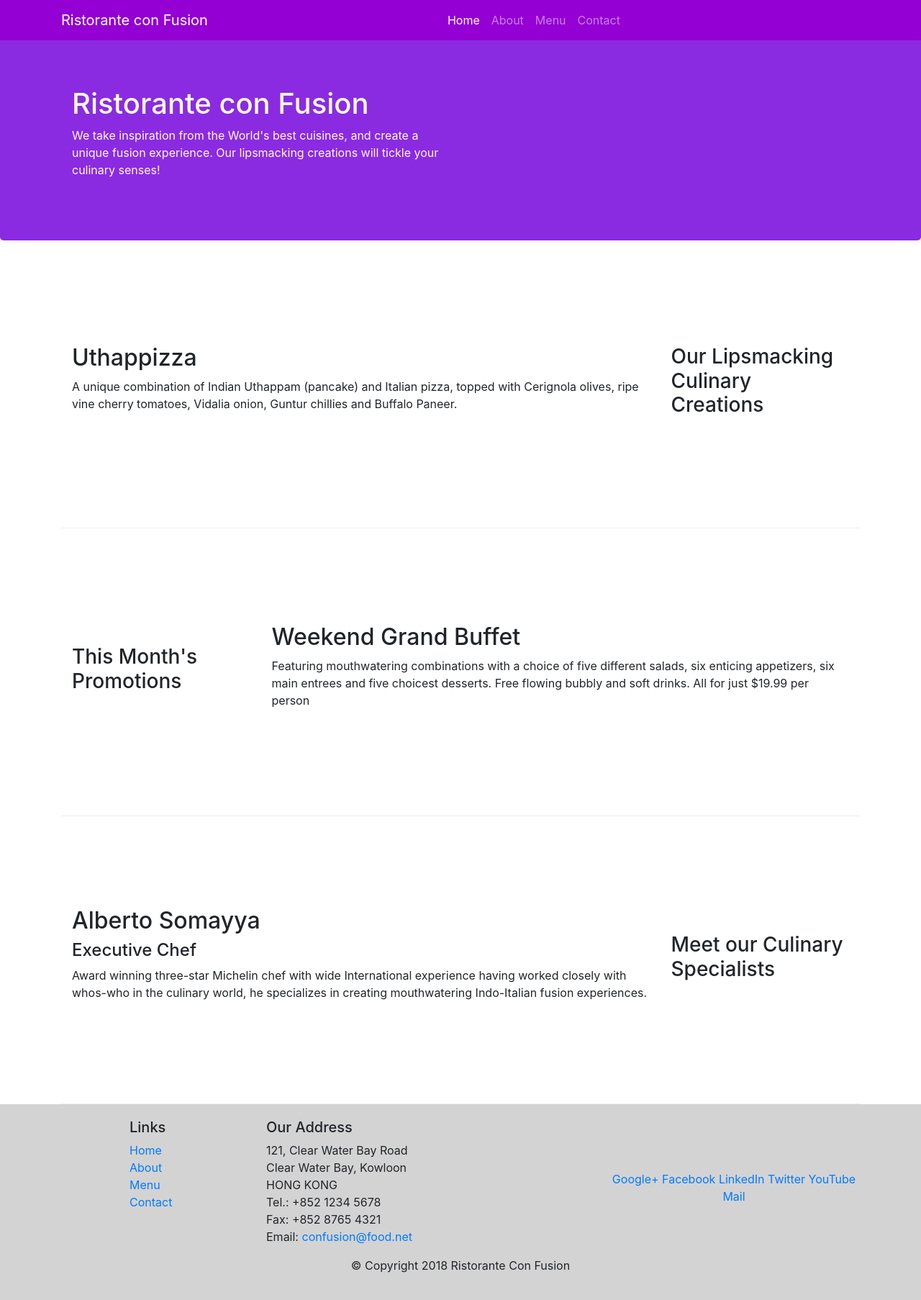
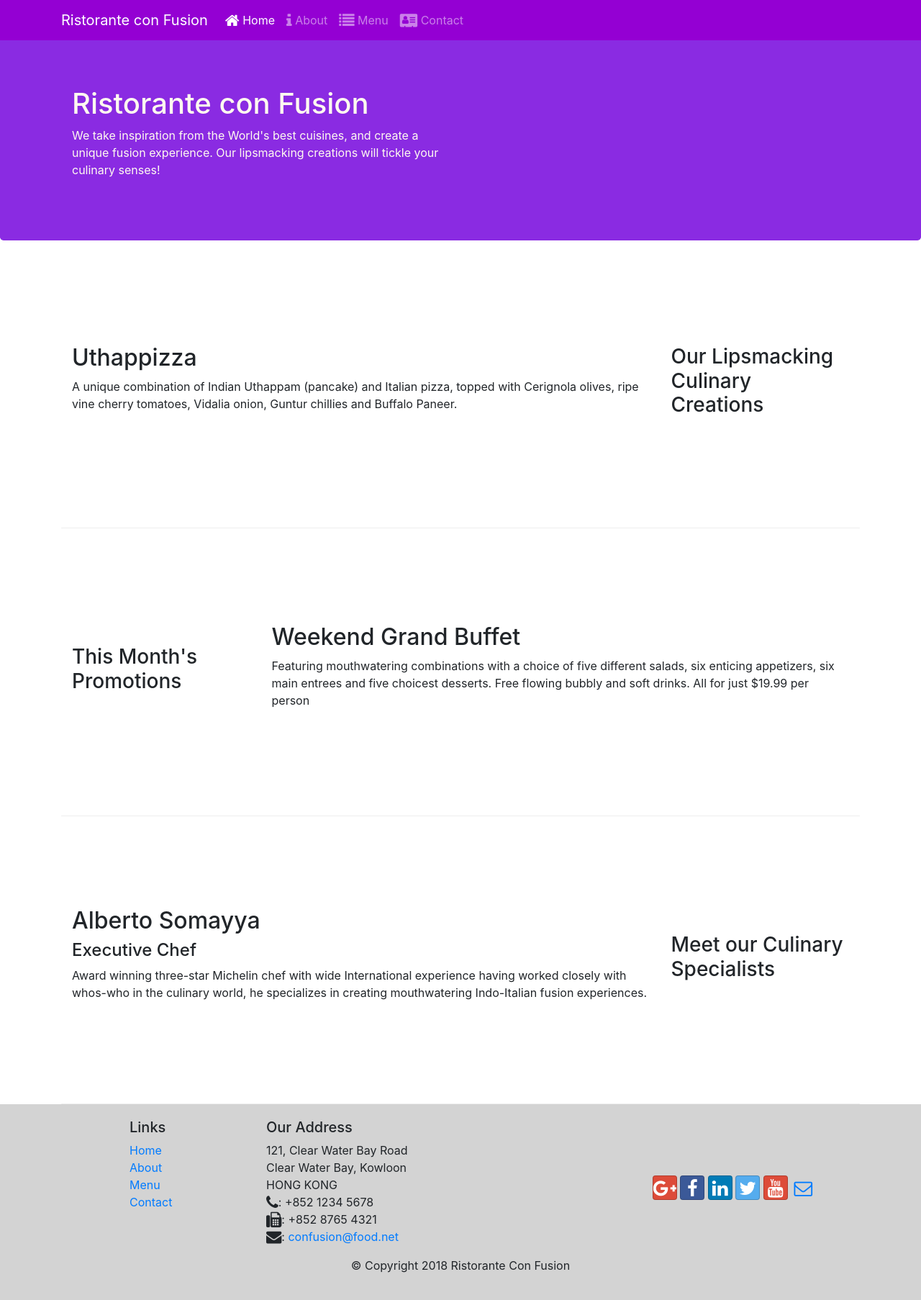
Before and after one commit to abhishekrathore7/Bootstrap-, a website: page index.html in a window 1280 px wide. Shown: the whole page at 72% size. Drawn offline with nearby package versions, Linux system fonts and the light colour scheme.

Commit message:
Icon fonts

```diff
--- a/index.html
+++ b/index.html
@@ -7,6 +7,8 @@
     <meta http-equiv="x-ua-compatible" content="ie=edge">
     <title>Ristorante Con Fusion</title>
     <link rel="stylesheet" href="node_modules/bootstrap/dist/css/bootstrap.min.css">
+    <link rel="stylesheet" href="node_modules/font-awesome/css/font-awesome.min.css">
+    <link rel="stylesheet" href="node_modules/bootstrap-social/bootstrap-social.css">
     <link rel="stylesheet" href="css/styles.css">
 </head>
 
@@ -18,12 +20,12 @@
               <span class="navbar-toggler-icon"></span>
             </button>
             <div class="collapse navbar-collapse" id="navbar">
-            <a class="navbar-brand mr-auto" href="#">Ristorante con Fusion</a>
+            <a class="navbar-brand " href="#">Ristorante con Fusion</a>
             <ul class="navbar-nav mr-auto">
-                <li class="nav-item active"><a class="nav-link" href="#">Home</a></li>
-                <li class="nav-item"><a class="nav-link" href="aboutus.html">About</a></li>
-                <li class="nav-item"><a class="nav-link" href="#">Menu</a></li>
-                <li class="nav-item"><a class="nav-link" href="#">Contact</a></li>
+                <li class="nav-item active"><a class="nav-link" href="#"><span class="fa fa-home fa-lg"></span> Home</a></li>            <!--Adding font-awesome icons------------->
+                <li class="nav-item"><a class="nav-link" href="aboutus.html"><span class="fa fa-info fa-lg"></span> About</a></li>       <!--Adding font-awesome icons------------->
+                <li class="nav-item"><a class="nav-link" href="#"><span class="fa fa-list fa-lg"></span> Menu</a></li>                   <!--Adding font-awesome icons------------->
+                <li class="nav-item"><a class="nav-link" href="#"><span class="fa fa-address-card fa-lg"></span> Contact</a></li>        <!--Adding font-awesome icons------------->
             </ul>
             </div>
         </div>
@@ -94,19 +96,19 @@
 		              121, Clear Water Bay Road<br>
 		              Clear Water Bay, Kowloon<br>
 		              HONG KONG<br>
-		              Tel.: +852 1234 5678<br>
-		              Fax: +852 8765 4321<br>
-		              Email: <a href="mailto:confusion@food.net">confusion@food.net</a>
+		              <i class="fa fa-phone fa-lg"></i>: +852 1234 5678<br>
+		              <i class="fa fa-fax fa-lg"></i>: +852 8765 4321<br>
+		              <i class="fa fa-envelope fa-lg"></i>: <a href="mailto:confusion@food.net">confusion@food.net</a>
 		           </address>
                 </div>
                 <div class="col-12 col-sm-4 align-self-center">
                     <div class="text-center">
-                        <a href="http://google.com/+">Google+</a>
-                        <a href="http://www.facebook.com/profile.php?id=">Facebook</a>
-                        <a href="http://www.linkedin.com/in/">LinkedIn</a>
-                        <a href="http://twitter.com/">Twitter</a>
-                        <a href="http://youtube.com/">YouTube</a>
-                        <a href="mailto:">Mail</a>
+                        <a class="btn btn-social-icon btn-google" href="http://google.com/+"> <i class="fa fa-google-plus fa-lg"></i> </a>
+                        <a class="btn btn-social-icon btn-facebook" href="http://www.facebook.com/profile.php?id="> <i class="fa fa-facebook fa-lg"></i> </a>
+                        <a class="btn btn-social-icon btn-linkedin" href="http://www.linkedin.com/in/"> <i class="fa fa-linkedin fa-lg"></i> </a>
+                        <a class="btn btn-social-icon btn-twitter" href="http://twitter.com/"> <i class="fa fa-twitter fa-lg"></i> </a>
+                        <a class="btn btn-social-icon btn-google" href="http://youtube.com/"> <i class="fa fa-youtube fa-lg"></i> </a>
+                        <a class="btn btn-social-icon" href="mailto:"> <i class="fa fa-envelope-o fa-lg"></i> </a>
                     </div>
                 </div>
            </div>
--- a/package.json
+++ b/package.json
@@ -15,6 +15,8 @@
   },
   "dependencies": {
     "bootstrap": "^4.0.0",
+    "bootstrap-social": "^5.1.1",
+    "font-awesome": "^4.7.0",
     "jquery": "^3.3.1",
     "popper.js": "^1.12.9"
   }
```
Also changed, not shown: aboutus.html (+16 -14 lines), 1 other file.
